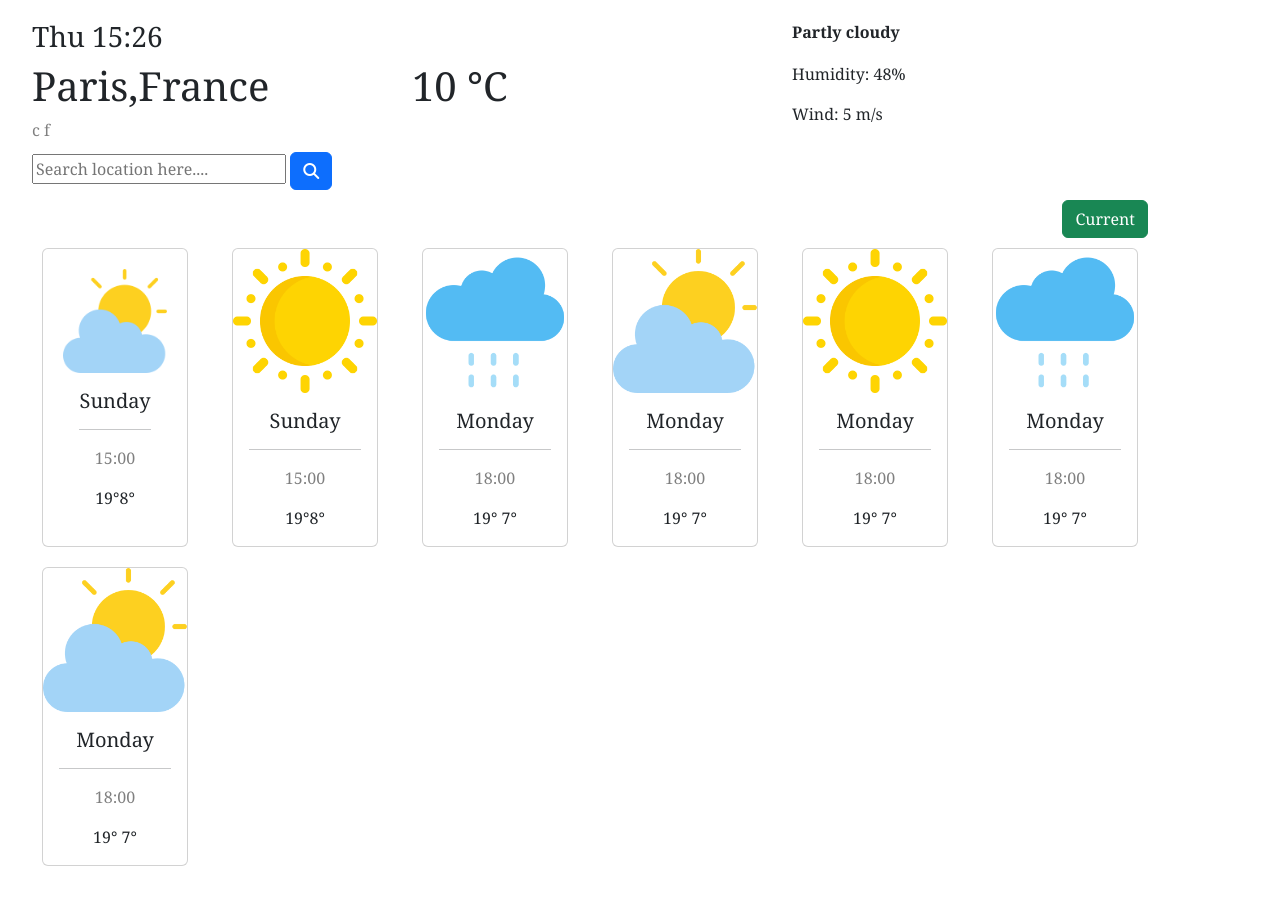
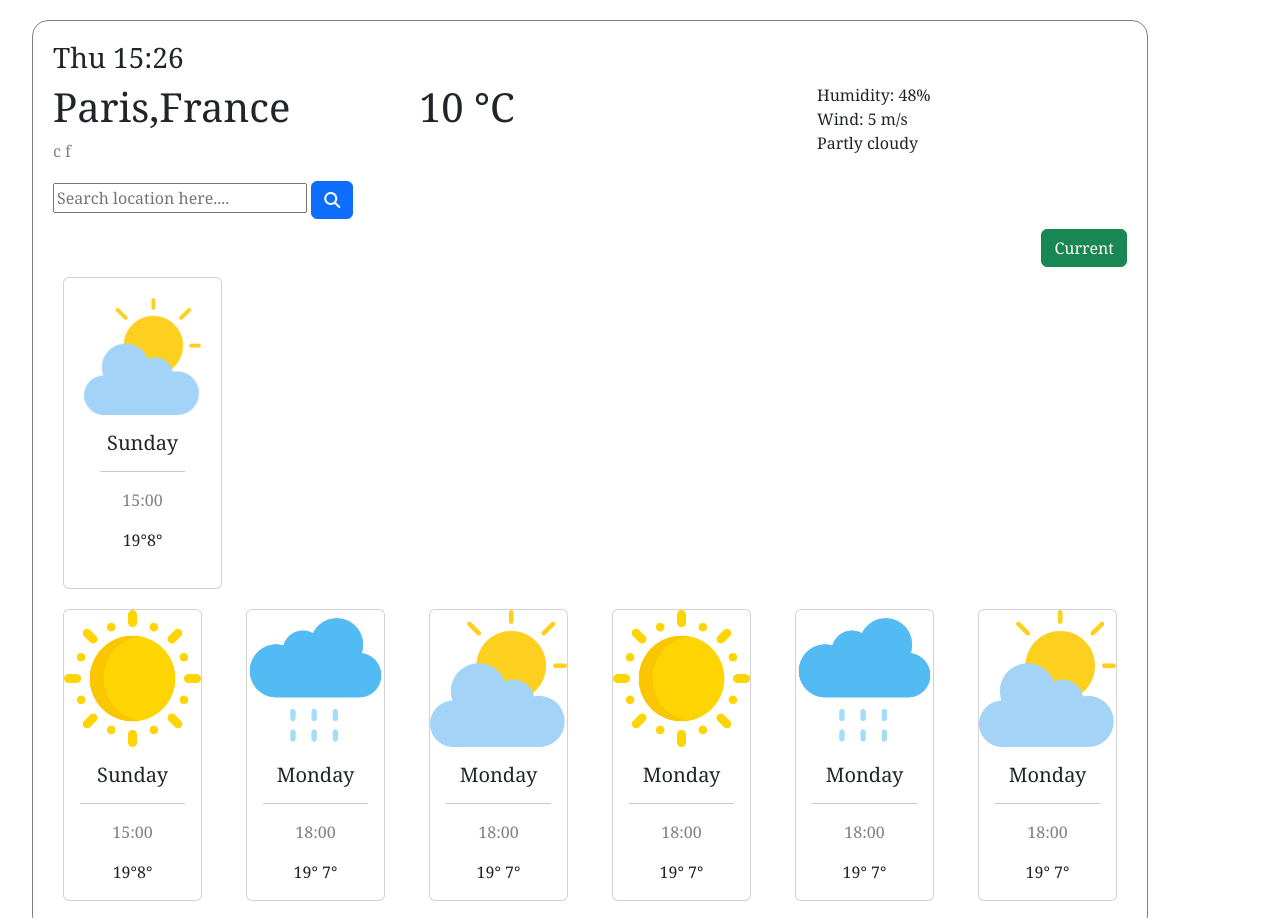
Before and after one commit to niloofar77/Weather-App, a plain HTML site: page index.html in a window 1280 px wide. Shown: the top 918 px of the page. Before the commit the page ends 896 px from the top, so only its background shows below. Drawn offline with nearby package versions, Linux system fonts and the light colour scheme.

Commit message:
Changes in html and css files

```diff
--- a/index.html
+++ b/index.html
@@ -20,12 +20,10 @@
   </head>
   <body>
     <div class="container">
+      <div class="weatherApp">
         <div class="row">
           <div class="col-8">
             <h3 id="time">18 September 2022</h3>
-        </div>
-        <div class="col-4">
-          <p class="p1">Partly cloudy</p>
           </div>
         </div>
         <div class="row">
@@ -39,13 +37,11 @@
             <h1 id="temperature">10 °C</h1>
           </div>
           <div class="col-4">
-          <p id="humidity">
-            Humidity: 48%
-            <br />
-            <p id="wind">
-            Wind: 5 m/s
-            </p>
-          </p>
+            <ul>
+              <li id="humidity">Humidity: 48%</li>
+              <li id="wind">Wind: 5 m/s</li>
+              <li>Partly cloudy</li>
+            </ul>
           </div>
         </div>
         <form id="searchBar">
@@ -62,9 +58,6 @@
           <button type="button" class="btn btn-success" id="current">
             Current
           </button>
-      </div>
-
-      <div class="row">
           <div class="col-sm-2">
             <div class="card text-center" id="weatherCard">
               <img src="images/cloudy.png" class="card-img-top" alt="..." />
@@ -76,6 +69,9 @@
               </div>
             </div>
           </div>
+        </div>
+
+        <div class="row">
           <div class="col-sm-2">
             <div class="card text-center" id="weatherCard2">
               <img src="images/sun.png" class="card-img-top" alt="..." />
@@ -144,6 +140,7 @@
           </div>
         </div>
       </div>
+    </div>
     <script src="src/index.js"></script>
     <script
       src="https://cdn.jsdelivr.net/npm/@popperjs/core@2.11.6/dist/umd/popper.min.js"
--- a/src/style.css
+++ b/src/style.css
@@ -1,8 +1,16 @@
+body {
+  font-family: Georgia, "Times New Roman", Times, serif;
+}
+.weatherApp {
+  border: 1px solid gray;
+  border-radius: 16px;
+  padding: 20px;
+}
 .container {
   margin: 20px;
 }
-body {
-  font-family: Georgia, "Times New Roman", Times, serif;
+ul {
+  list-style: none;
 }
 .card-img-top {
   text-align: center;
```
Lines whose indentation alone changed are shown as unchanged.
